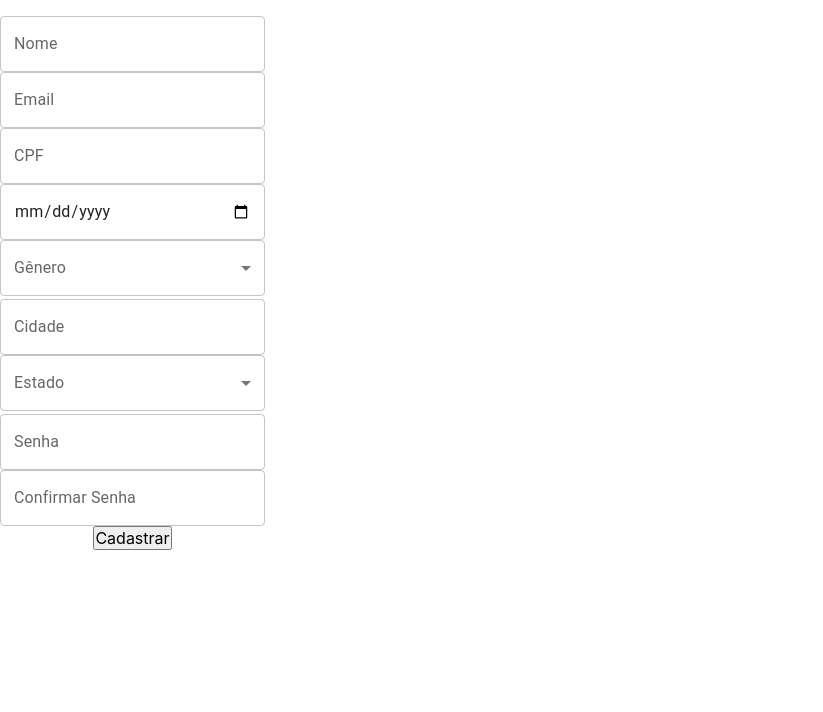
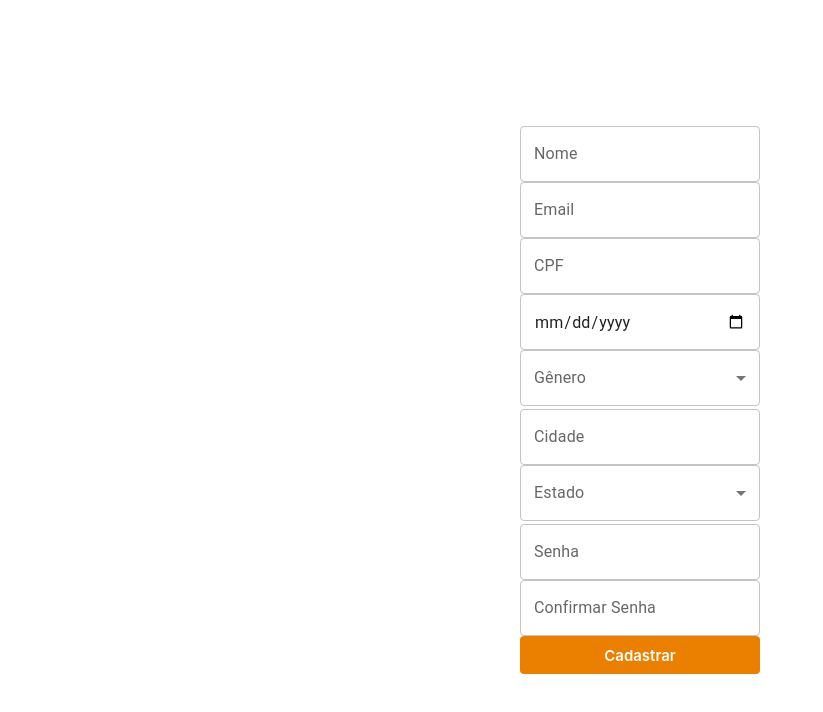
Before and after one commit to lufelipe12/isaude-app, a React (Create React App) app: page /register in a window 1280 px wide. Shown: the top 712 px of the page, without its empty margins (0-823 px from the left). Built offline with nearby package versions, Linux system fonts and the light colour scheme.

Commit message:
fix: register form with button component

```diff
--- a/src/pages/Register/index.jsx
+++ b/src/pages/Register/index.jsx
@@ -192,7 +192,7 @@ const Register = () => {
           register={register}
           // icon={FaMailBulk}
         />
-        <button type='submit'>Cadastrar</button>
+        <Button colorType='terciary' type='submit'>Cadastrar</Button>
       </form>
 
       <span>
--- a/src/pages/Register/styles.js
+++ b/src/pages/Register/styles.js
@@ -1,19 +1,24 @@
-import styled from "styled-components";
+import styled from 'styled-components'
 
 export const Container = styled.div`
   display: flex;
-  flex-direction: column;
   justify-content: center;
   align-items: center;
   text-align: center;
-  width: 265px;
-  height: 565px;
+  width: 100vw;
+  height: 100vh;
   background: var(--white);
   border-radius: 10px;
-`;
+
+  form {
+    margin: auto;
+    width: 300px;
+    padding: 30px;
+  }
+`
 
 export const Error = styled.span`
   color: var(--error);
   font-size: 12px;
   text-align: left;
-`;
+`
```
